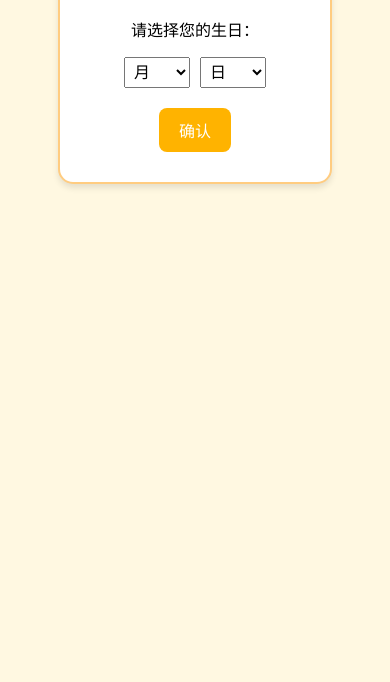
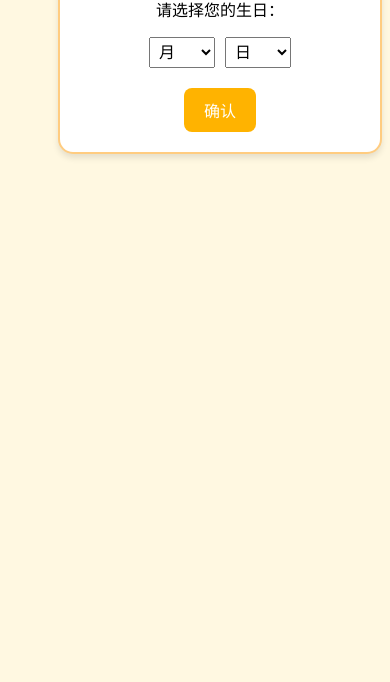
Before and after one commit to cshensql/birthday-app, a plain HTML site: page index.html in a window 390 px wide. Shown: the part 162-844 px from the top of the page. Drawn offline with Linux system fonts and the light colour scheme.

Commit message:
adjust css to fit on mobile devices

```diff
--- a/style.css
+++ b/style.css
@@ -7,8 +7,10 @@ body {
 
 .container {
   max-width: 500px;
+  min-width: 300px;
   margin: 0 auto;
-  padding: 30px;
+  padding: 10px;
+  padding-bottom: 20px;
   border: 2px solid #ffcc80;
   border-radius: 15px;
   background-color: #fff;
```
